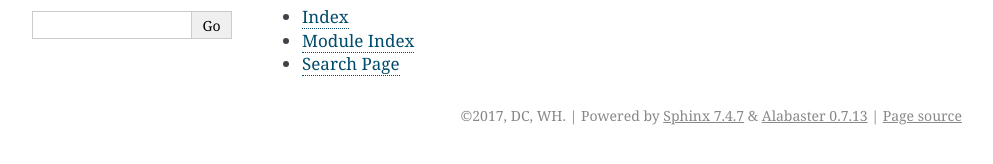
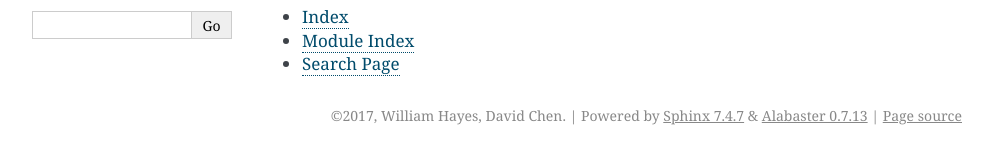
Before and after one commit to belbio/bel, a Sphinx documentation site: the page built from doc/index.rst, in a window 1280 px wide. Shown: the part 305-469 px from the top of the page, without its empty margins (148-1141 px from the left). Built offline with Sphinx 7.4.7, drawn with Linux system fonts in a browser that asks for light colours.

Commit message:
doc author update

```diff
--- a/doc/conf.py
+++ b/doc/conf.py
@@ -50,8 +50,8 @@ master_doc = 'index'
 
 # General information about the project.
 project = 'belpy'
-copyright = '2017, DC, WH'
-author = 'DC, WH'
+copyright = '2017, William Hayes, David Chen'
+author = 'William Hayes, David Chen'
 
 # The version info for the project you're documenting, acts as replacement for
 # |version| and |release|, also used in various other places throughout the
@@ -152,7 +152,7 @@ latex_elements = {
 #  author, documentclass [howto, manual, or own class]).
 latex_documents = [
     (master_doc, 'belpy.tex', 'belpy Documentation',
-     'DC, WH', 'manual'),
+     'William Hayes, David Chen', 'manual'),
 ]
 
 
```
